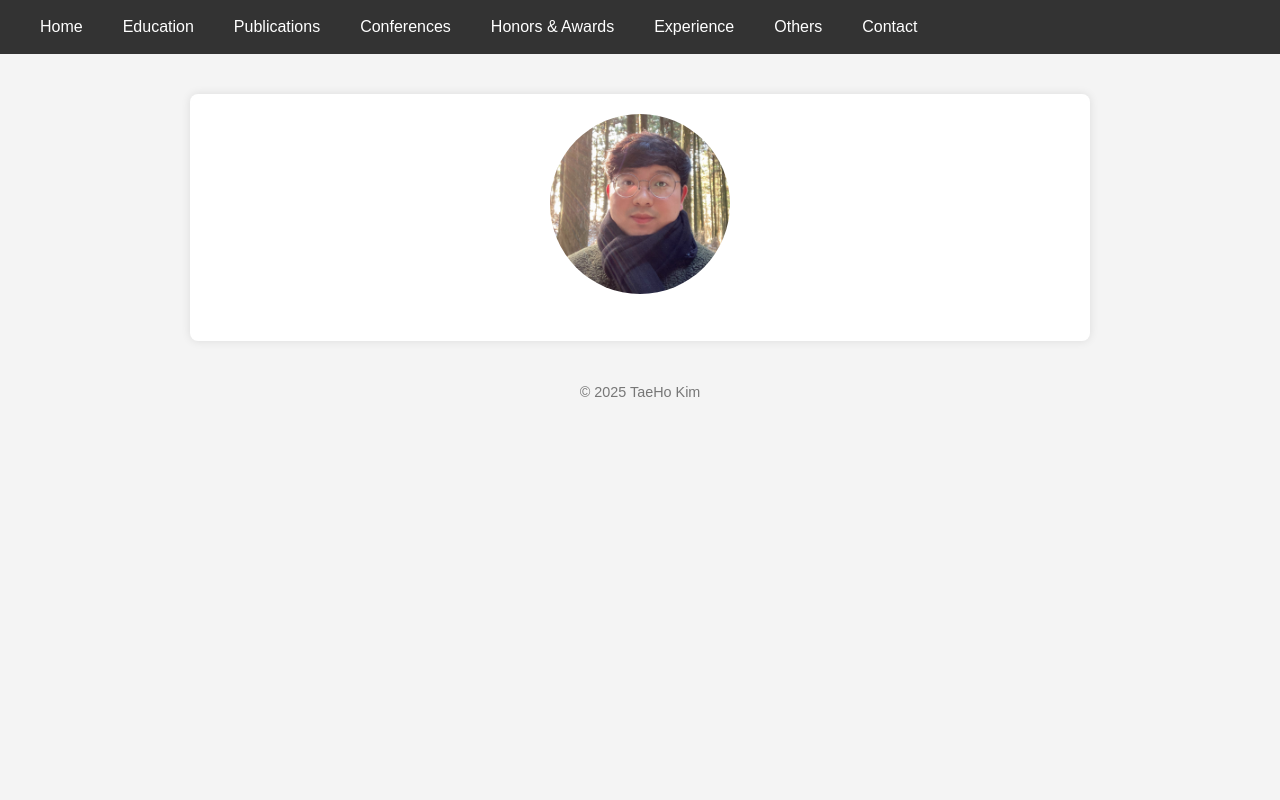
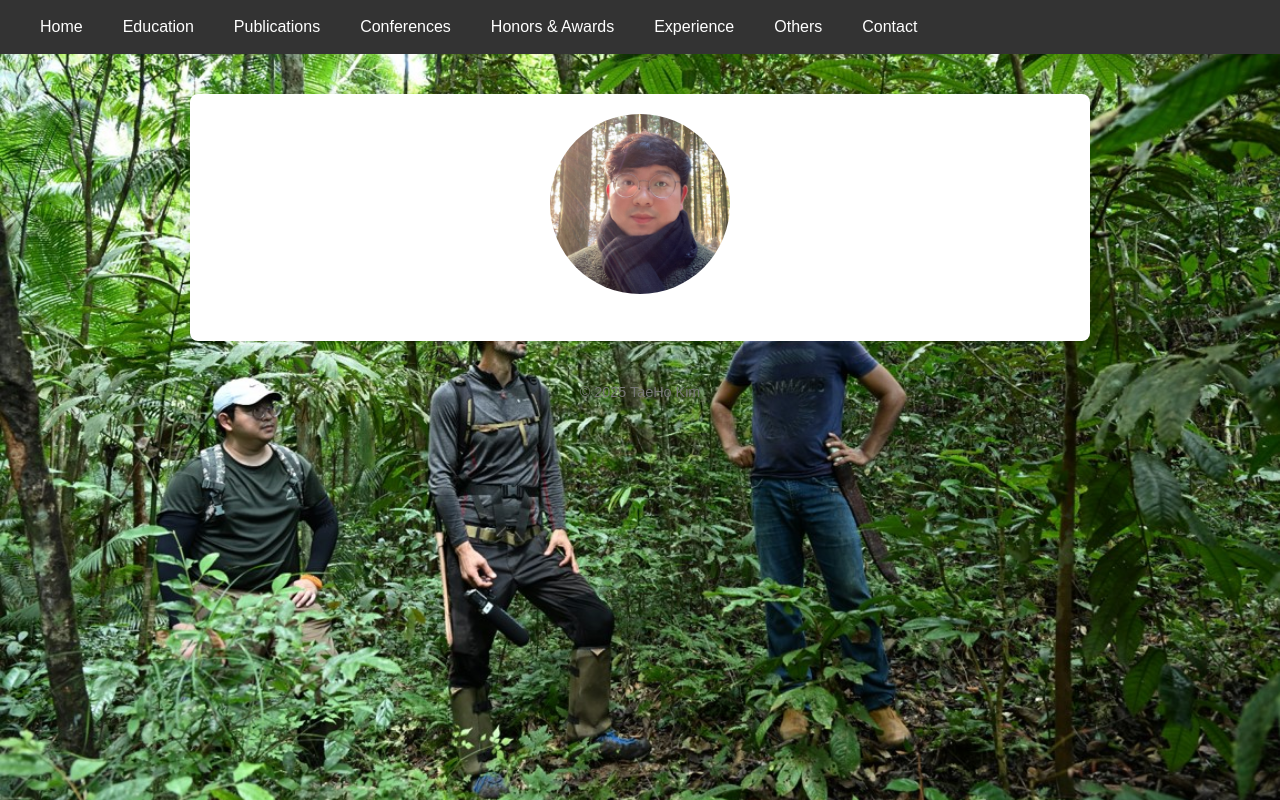
Before and after one commit to Theotaeho/theos-environdoc, a plain HTML site: page index.html in a window 1280 px wide. Drawn offline with Linux system fonts and the light colour scheme.

Commit message:
background
background

```diff
--- a/index.html
+++ b/index.html
@@ -11,10 +11,20 @@
       box-sizing: border-box;
     }
 
-    body {
+    /* body {
       font-family: Arial, sans-serif;
       background-color: #f4f4f4;
       line-height: 1.6;
+    } */
+
+    body {
+    font-family: Arial, sans-serif;
+    background-image: url('Figures/Background.jpg'); /* ← Make sure this file is uploaded */
+    background-size: cover;
+    background-position: center;
+    background-repeat: no-repeat;
+    background-attachment: fixed;
+    line-height: 1.6;
     }
 
     /* Navigation Bar */
```
Also changed, not shown: Figures/Background.jpg (added).
